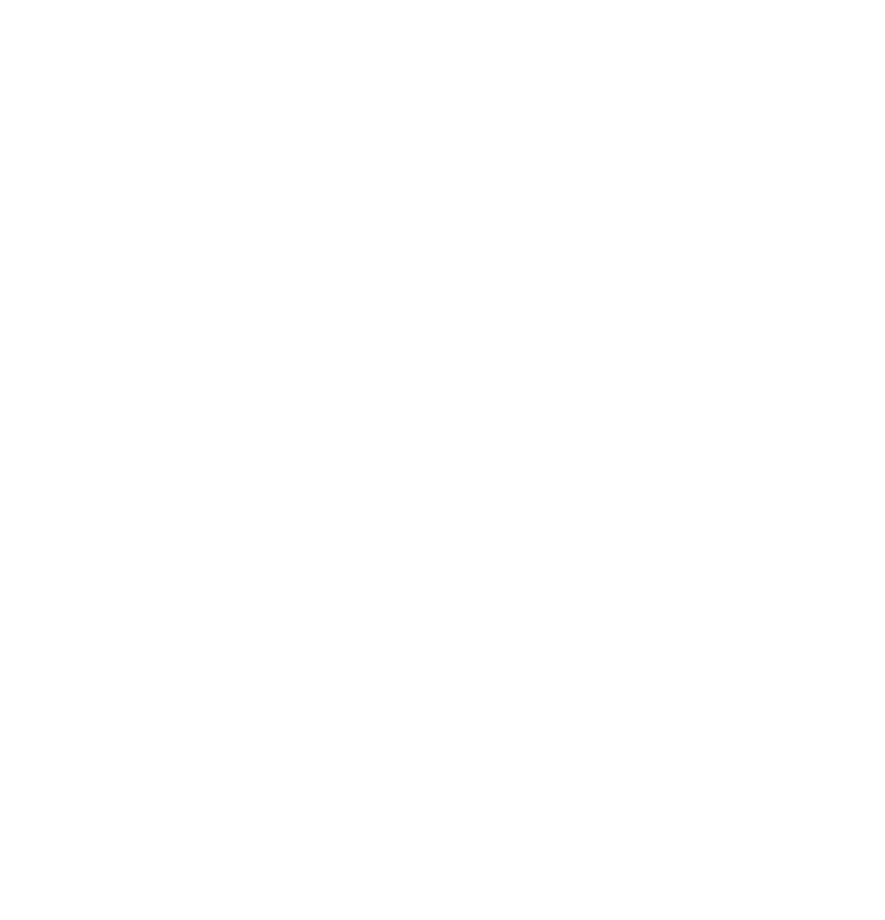
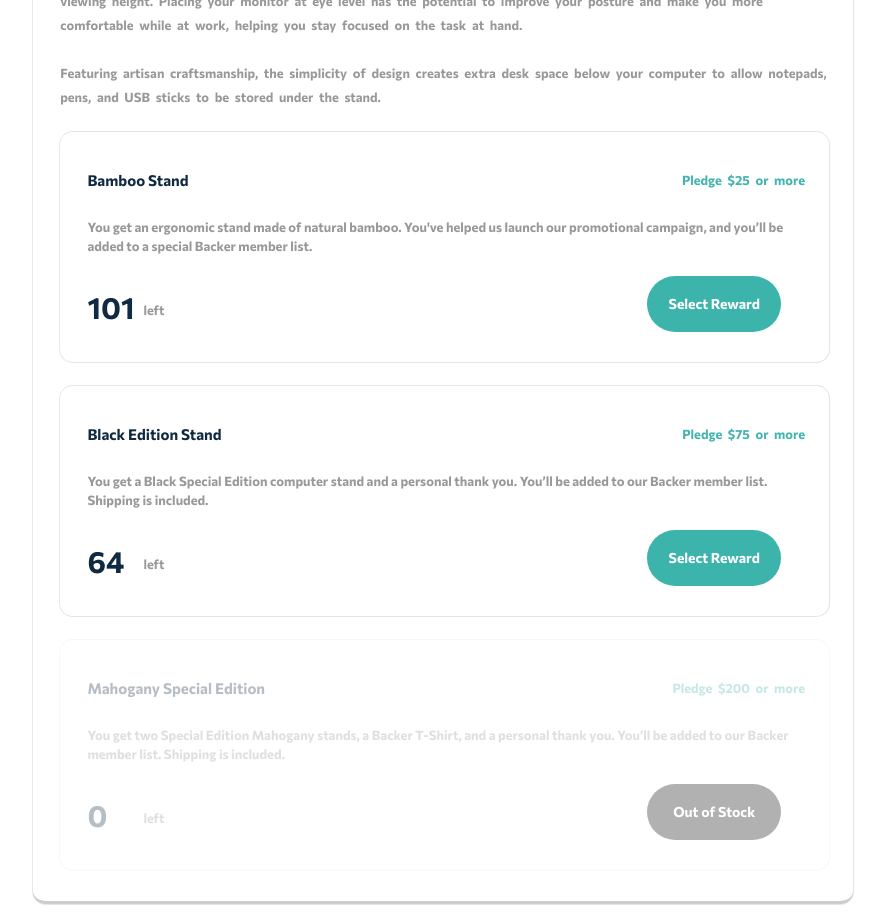
Before and after one commit to ljcutts/Crowdfunding-product-page, a React (Create React App) app: page / in a window 1280 px wide. Shown: the part 1140-2060 px from the top of the page, without its empty margins (197-1082 px from the left). Before the commit the page ends 1500 px from the top, so only its background shows below. Built offline with nearby package versions, Linux system fonts and the light colour scheme; the HTML template or start-up script is replaced by a standard one.

Commit message:
updating progress for desktop  version

```diff
--- a/src/Home2.js
+++ b/src/Home2.js
@@ -11,6 +11,10 @@
     const aboutRef = useRef();
     const discoverRef = useRef();
     const getStartedRef = useRef();
+
+     const selectReward = () => {
+       setProjectModal(true);
+     };
     return (
       <>
         <Nav>
@@ -80,6 +84,82 @@
               <div></div>
             </div>
           </Stats>
+          <ProjectDescription>
+            <div>
+              <h1 ref={aboutRef}>About this project</h1>
+              <span>
+                The Mastercraft Bamboo Monitor Riser is a sturdy and stylish
+                platform that elevates your screen to a more comfortable viewing
+                height. Placing your monitor at eye level has the potential to
+                improve your posture and make you more comfortable while at
+                work, helping you stay focused on the task at hand.
+              </span>
+              <br />
+              <br />
+              <span>
+                Featuring artisan craftsmanship, the simplicity of design
+                creates extra desk space below your computer to allow notepads,
+                pens, and USB sticks to be stored under the stand.
+              </span>
+            </div>
+            <Rewards>
+              <h1 ref={discoverRef}>Bamboo Stand</h1>
+              <span>Pledge $25 or more</span>
+              <br />
+              <br />
+              <p>
+                You get an ergonomic stand made of natural bamboo. You've helped
+                us launch our promotional campaign, and you’ll be added to a
+                special Backer member list.
+              </p>
+              <div>
+                <h1>
+                  101 <span>left</span>
+                </h1>
+              </div>
+              <div>
+                <button onClick={selectReward}>Select Reward</button>
+              </div>
+            </Rewards>
+            <Rewards>
+              <h1>Black Edition Stand</h1>
+              <span>Pledge $75 or more</span>
+              <br />
+              <br />
+              <p>
+                You get a Black Special Edition computer stand and a personal
+                thank you. You’ll be added to our Backer member list. Shipping
+                is included.
+              </p>
+              <div>
+                <h1>
+                  64 <span>left</span>
+                </h1>
+              </div>
+              <div>
+                <button onClick={selectReward}>Select Reward</button>
+              </div>
+            </Rewards>
+             <LastReward>
+              <h1>Mahogany Special Edition</h1>
+              <span>Pledge $200 or more</span>
+              <br />
+              <br />
+              <p>
+                You get two Special Edition Mahogany stands, a Backer T-Shirt,
+                and a personal thank you. You’ll be added to our Backer member
+                list. Shipping is included.
+              </p>
+              <div>
+                <h1>
+                  0 <span>left</span>
+                </h1>
+              </div>
+              <div>
+                <button>Out of Stock</button>
+              </div>
+            </LastReward>
+          </ProjectDescription>
         </HeroSection>
       </>
     );
@@ -213,14 +293,6 @@
    box-shadow: 0.1px 0.1px 0.1px 1px rgba(0, 0, 0, 0.1);
    border-radius: 0.8rem;
 
-   div {
-     /* display: flex; */
-     /* width: 273px; */
-     /* text-align: center;
-      align-items: center;
-      justify-content: center; */
-   }
-
    div:first-child {
      padding-left: 3rem;
      margin-top: 1.3rem;
@@ -289,5 +361,113 @@
    background: rgba(0, 0, 0, 0.2);
  `;
 
+ const ProjectDescription = styled.div`
+  width: 820px;
+    height: 1030px;
+    display: flex;
+    flex-direction: column;
+    align-items: flex-start;
+    padding-left: 1.7rem;
+    padding-right: 1.5rem;
+    background: white;
+    padding-top: 2.5rem;
+    margin-top: 1.5rem;
+    box-shadow: 0.1px 0.1px 0.1px 1px rgba(0, 0, 0, 0.1);
+    border-radius: 0.8rem;
+    border-bottom: solid rgba(0, 0, 0, 0.2);
+    h1 {
+      font-size: 20px;
+      letter-spacing: 0;
+      word-spacing: 0;
+      text-transform: none;
+      padding-bottom: 1.1rem;
+    }
+
+    span {
+      font-size: 12.9px;
+      word-spacing: 0.2rem;
+      opacity: 0.4;
+      color: black;
+    }
+ `
+
+ const Rewards = styled.div`
+   width: 100%;
+   height: 230px;
+   background: white;
+   margin-top: 1.5rem;
+   box-shadow: 0.1px 0.1px 0.1px 1px rgba(0, 0, 0, 0.1);
+   border-radius: 0.8rem;
+   padding-left: 1.7rem;
+   padding-top: 1rem;
+   padding-right: 1.5rem;
+
+   h1 {
+     font-size: 15px;
+     margin-bottom: 0;
+     padding-bottom: 0.5rem;
+      transform: translateY(25px);
+   }
+
+   span {
+    display: flex;
+    justify-content: flex-end ;
+     color: rgb(67, 179, 174);
+     opacity: 1;
+     font-weight: 400;
+     width: auto;
+
+   }
+
+   p {
+     font-size: 13px;
+     opacity: 0.4;
+     color: black;
+    transform: translateY(-20px);
+   }
+
+   div {
+     display: flex;
+     align-items: center;
+   }
+   div h1 {
+     font-size: 30px;
+     transform: translateY(-5px);
+   }
+
+   div span {
+     color: black;
+     opacity: 0.4;
+     margin-left: 3.5rem;
+     transform: translateY(-18px);
+   }
+
+   div button {
+     margin-right: 1.5rem;
+     margin-top: 0.5rem;
+     margin-left: 560px;
+   }
+
+   button {
+     width: 160px;
+     height: 56px;
+     border: none;
+     background: hsl(176, 50%, 47%);
+     border-radius: 2.5rem;
+     color: white;
+     font-weight: 700;
+     font-size: 14px;
+     cursor: pointer;
+     transform: translateY(-80px);
+   }
+ `;
+
+ const LastReward = styled(Rewards)`
+   opacity: 0.3;
+   button {
+     background: black;
+   }
+ `;
+
 
 export default Home2
```
